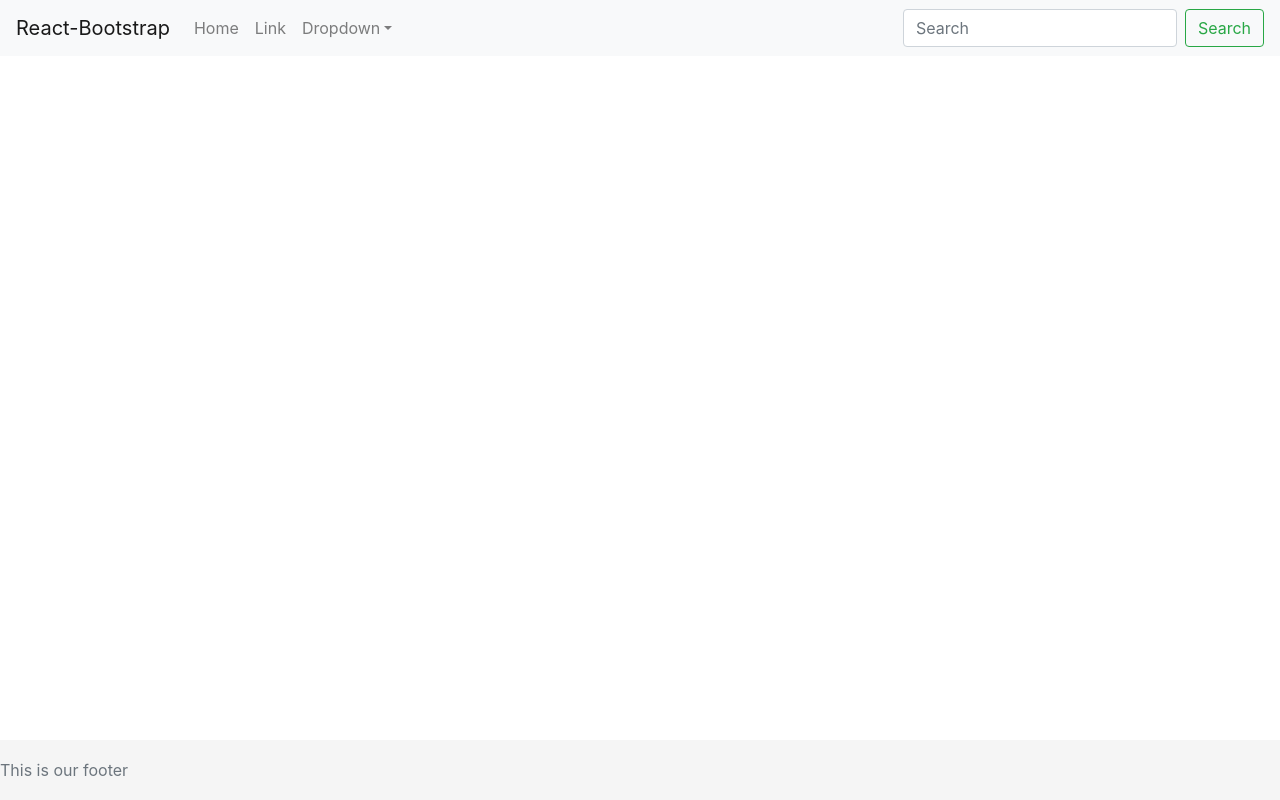
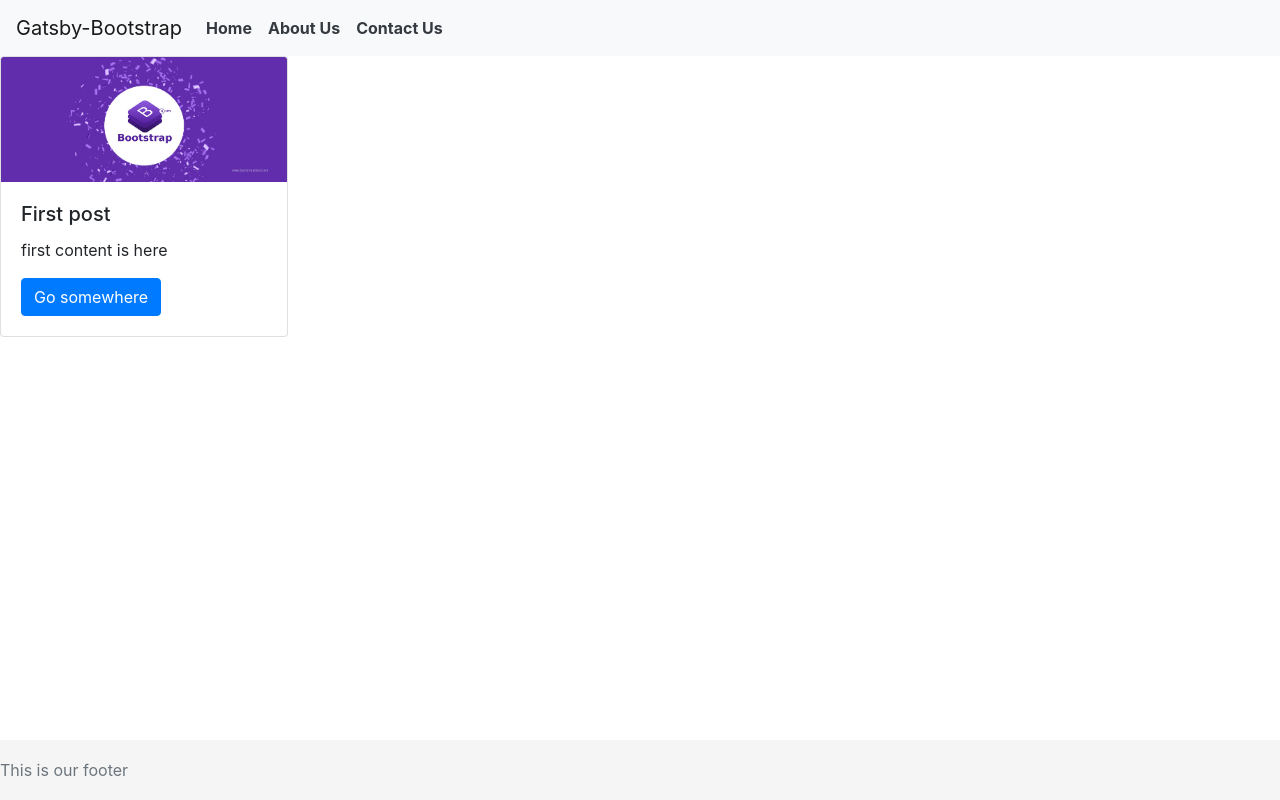
Before and after one commit to contactnarwal/mmw, a Gatsby site: page / in a window 1280 px wide. Built offline with nearby package versions, Linux system fonts and the light colour scheme; Gatsby itself is replaced by a stand-in of ours.

Commit message:
progress 25 jan

```diff
--- a/src/components/Header.js
+++ b/src/components/Header.js
@@ -1,38 +1,24 @@
 import React from "react"
-import {
-  Navbar,
-  Nav,
-  NavDropdown,
-  Form,
-  FormControl,
-  Button,
-} from "react-bootstrap"
+import { Link } from "gatsby"
+import { Navbar, Nav } from "react-bootstrap"
 export default props => (
-  <div>
+  <header>
     <Navbar bg="light" expand="lg">
-      <Navbar.Brand href="#home">React-Bootstrap</Navbar.Brand>
+      <Navbar.Brand href="/">Gatsby-Bootstrap</Navbar.Brand>
       <Navbar.Toggle aria-controls="basic-navbar-nav" />
       <Navbar.Collapse id="basic-navbar-nav">
         <Nav className="mr-auto">
-          <Nav.Link href="#home">Home</Nav.Link>
-          <Nav.Link href="#link">Link</Nav.Link>
-          <NavDropdown title="Dropdown" id="basic-nav-dropdown">
-            <NavDropdown.Item href="#action/3.1">Action</NavDropdown.Item>
-            <NavDropdown.Item href="#action/3.2">
-              Another action
-            </NavDropdown.Item>
-            <NavDropdown.Item href="#action/3.3">Something</NavDropdown.Item>
-            <NavDropdown.Divider />
-            <NavDropdown.Item href="#action/3.4">
-              Separated link
-            </NavDropdown.Item>
-          </NavDropdown>
+          <Nav.Link as={Link} to="/">
+            <b class="text-dark">Home</b>
+          </Nav.Link>
+          <Nav.Link as={Link} to="/about">
+            <b class="text-dark">About Us</b>
+          </Nav.Link>
+          <Nav.Link as={Link} to="/contact">
+            <b class="text-dark">Contact Us</b>
+          </Nav.Link>
         </Nav>
-        <Form inline>
-          <FormControl type="text" placeholder="Search" className="mr-sm-2" />
-          <Button variant="outline-success">Search</Button>
-        </Form>
       </Navbar.Collapse>
     </Navbar>
-  </div>
+  </header>
 )
--- /dev/null
+++ b/src/components/Post.js
@@ -0,0 +1,15 @@
+import React from "react"
+import { Card, Button } from "react-bootstrap"
+const Post = props => {
+  return (
+    <Card style={{ width: "18rem" }}>
+      <Card.Img variant="top" src={props.image} alt={props.alt || "default"} />
+      <Card.Body>
+        <Card.Title>{props.title}</Card.Title>
+        <Card.Text>{props.content}</Card.Text>
+        <Button variant="primary">Go somewhere</Button>
+      </Card.Body>
+    </Card>
+  )
+}
+export default Post
--- a/src/pages/index.js
+++ b/src/pages/index.js
@@ -1,10 +1,15 @@
 import React from "react"
 import Header from "../components/Header"
 import Footer from "../components/Footer"
+import Post from "../components/Post"
 export default () => (
   <>
     <Header></Header>
-    <div class=""></div>
+    <Post
+      title="First post"
+      image="bootstrap-4-beta-whats-new.jpg"
+      content="first content is here"
+    ></Post>
     <Footer></Footer>
   </>
 )
```
Also changed, not shown: src/components/Posts.js (deleted, +0 -18 lines), src/pages/about.js (added, +16 -0 lines), src/pages/contact.js (added, +28 -0 lines), static/bootstrap-4-beta-whats-new.jpg (added), static/download.jfif (added).
